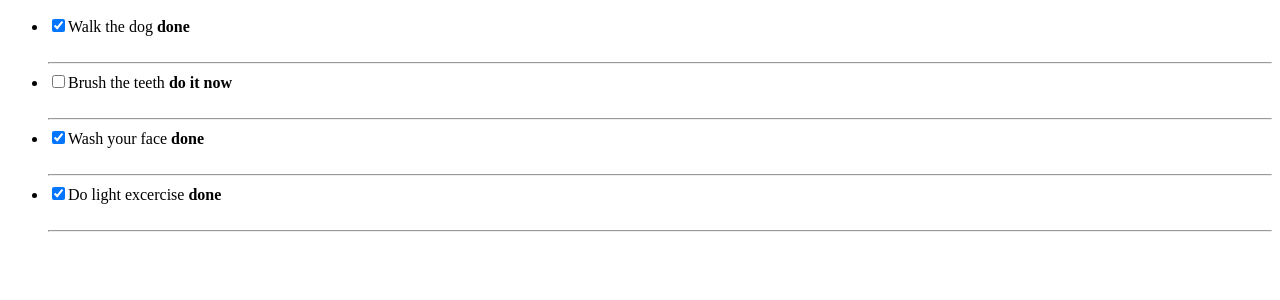
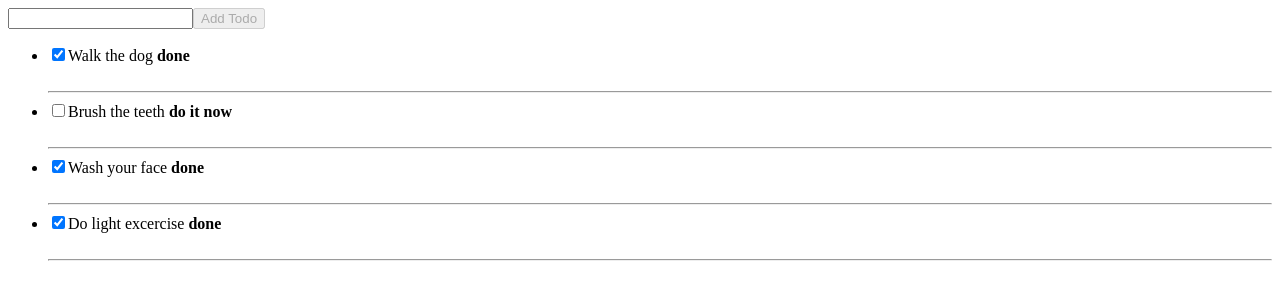
Before and after one commit to BaxanAcharya/react-typescript-todoApp, a React (Create React App) app: page / in a window 1280 px wide. Shown: the top 300 px of the page. Built offline with nearby package versions, Linux system fonts and the light colour scheme.

Commit message:
added new todo functionality

```diff
--- a/src/App.tsx
+++ b/src/App.tsx
@@ -1,4 +1,5 @@
 import React, { useState } from 'react';
+import AddTodoForm from './component/AddTodoFrom';
 import TodoList from './component/TodoList';
 
 const initialTodos: Array<Todo> = [
@@ -37,7 +38,12 @@ const App: React.FC = () => {
 
     setTodos(newTodos)
   }
+
+  const addTodo: AddTodo = newTodo => {
+    newTodo.trim() !== "" && setTodos([...todos, { text: newTodo, complete: false }])
+  }
   return <div>
+    <AddTodoForm addTodo={addTodo} />
     <TodoList todos={todos} toggleTodo={toggleTodo} />
   </div>
 }
--- /dev/null
+++ b/src/component/AddTodoFrom.tsx
@@ -0,0 +1,24 @@
+import React, { ChangeEvent, FormEvent, useState } from 'react'
+interface AddTodoFormProps {
+    addTodo: AddTodo
+}
+
+const AddTodoForm: React.FC<AddTodoFormProps> = ({ addTodo }) => {
+    const [newTodo, setNewTodo] = useState<string>("");
+    const handleChange = (e: ChangeEvent<HTMLInputElement>) => {
+        setNewTodo(e.target.value)
+    }
+
+    const handleSubmit = (e: FormEvent<HTMLButtonElement>) => {
+        e.preventDefault()
+        addTodo(newTodo)
+        setNewTodo('')
+    }
+    return (
+        <form>
+            <input type="text" value={newTodo} onChange={handleChange} />
+            <button type="submit" disabled={newTodo.length === 0} onClick={handleSubmit}>Add Todo</button>
+        </form>
+    )
+}
+export default AddTodoForm
```
Also changed, not shown: src/types/types.d.ts (+7 -5 lines), 1 other file (tests, documents, lock files or other folders).
